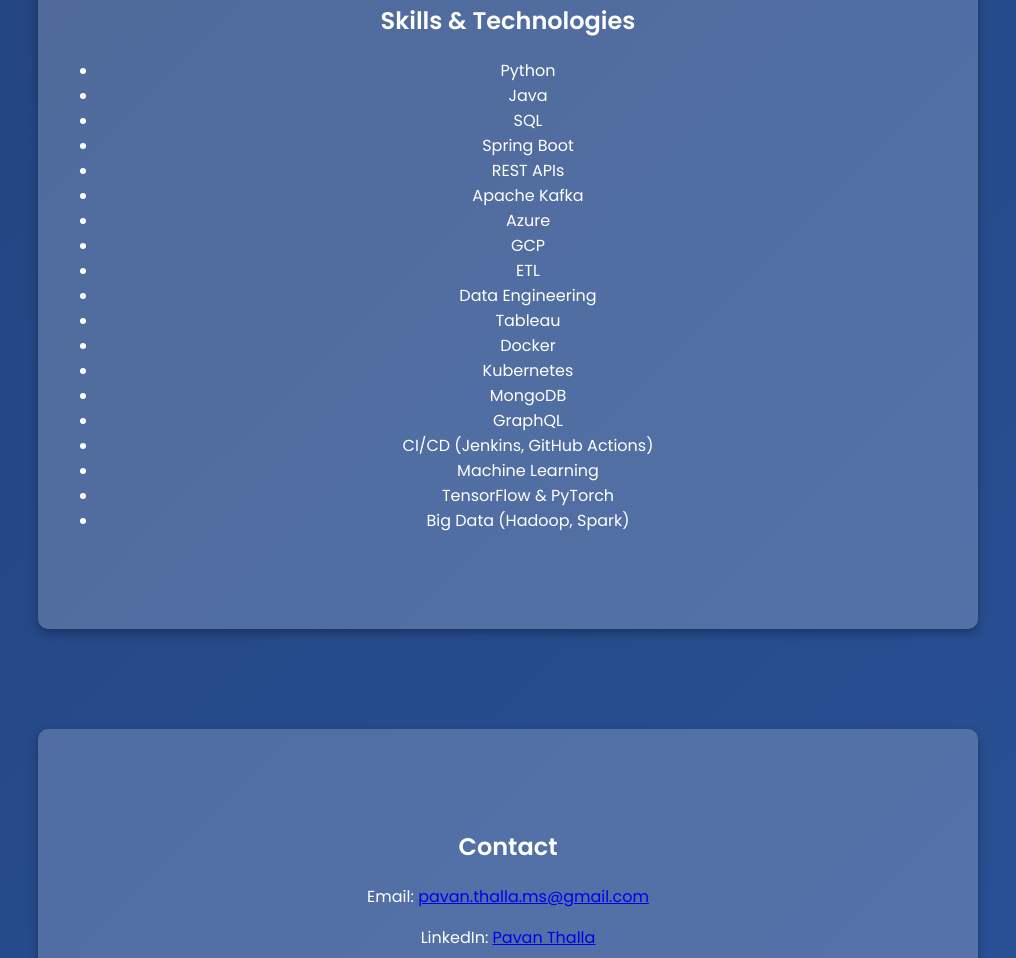
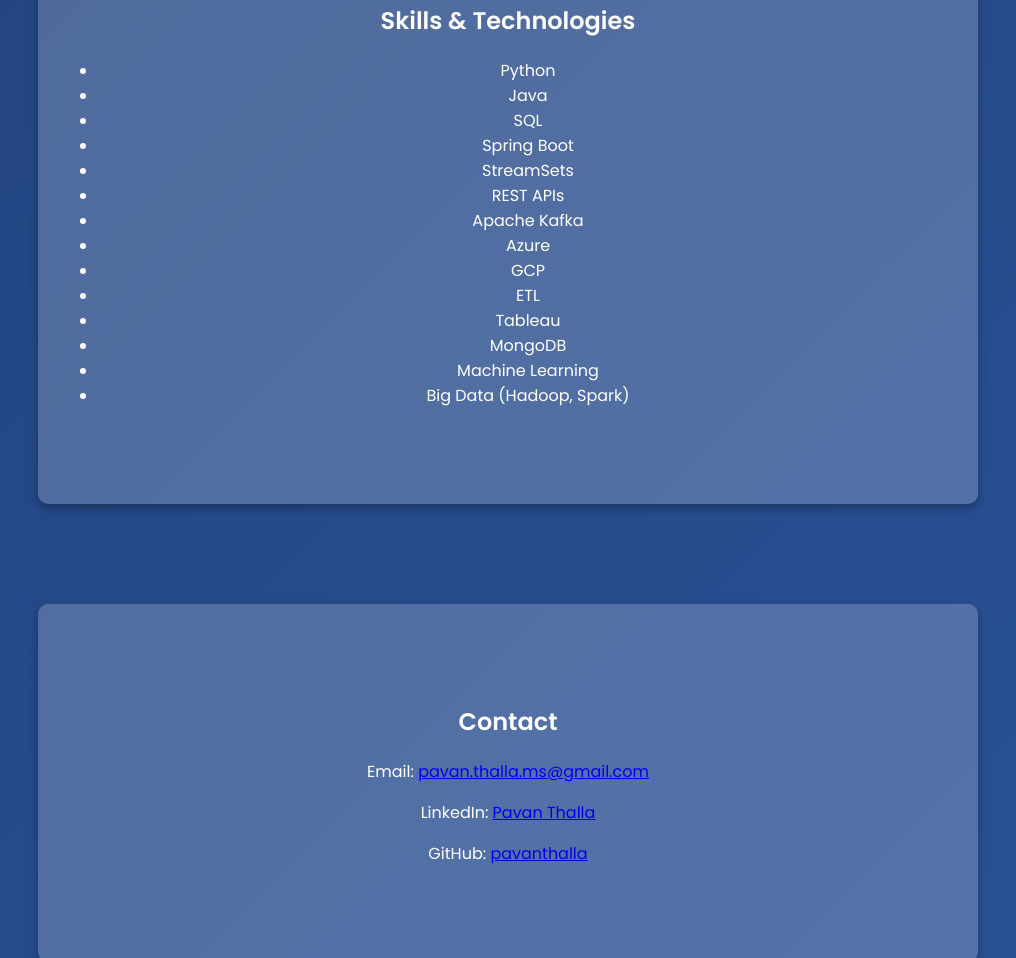
Before and after one commit to pavanthalla/MyPortfolio, a plain HTML site: page index.html in a window 1280 px wide. Shown: the part 1577-2535 px from the top of the page, without its empty margins (132-1148 px from the left). Drawn offline with Linux system fonts and the light colour scheme.

Commit message:
Update index.html

```diff
--- a/index.html
+++ b/index.html
@@ -55,20 +55,15 @@
             <li>Java</li>
             <li>SQL</li>
             <li>Spring Boot</li>
+            <li>StreamSets</li>
             <li>REST APIs</li>
             <li>Apache Kafka</li>
             <li>Azure</li>
             <li>GCP</li>
             <li>ETL</li>
-            <li>Data Engineering</li>
             <li>Tableau</li>
-            <li>Docker</li>
-            <li>Kubernetes</li>
             <li>MongoDB</li>
-            <li>GraphQL</li>
-            <li>CI/CD (Jenkins, GitHub Actions)</li>
             <li>Machine Learning</li>
-            <li>TensorFlow & PyTorch</li>
             <li>Big Data (Hadoop, Spark)</li>
         </ul>
     </section>
```
